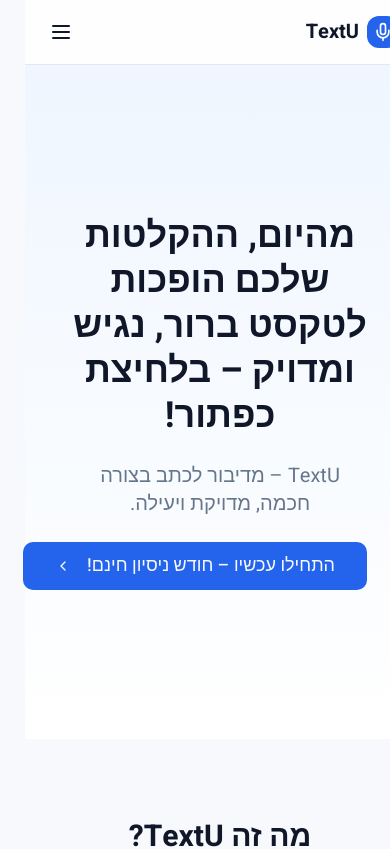
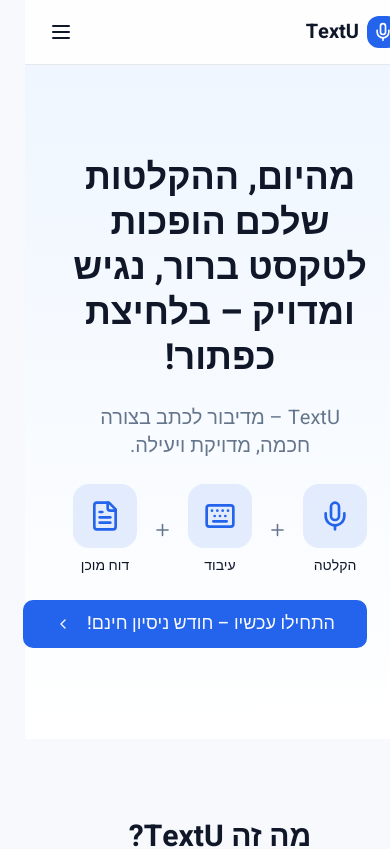
Before and after one commit to prettyfly8/TextU, a React (Vite) app: page / in a window 390 px wide. Shown: the top 849 px of the page. Built offline with nearby package versions, Linux system fonts and the light colour scheme.

Commit message:
Add microphone, plus, keyboard image
The commit adds an image depicting a microphone, a plus sign, and a keyboard, presumably to represent the process of converting audio to text.

```diff
--- a/src/pages/Index.tsx
+++ b/src/pages/Index.tsx
@@ -13,6 +13,8 @@ import {
   Phone,
   ExternalLink,
   Menu,
+  Plus,
+  Keyboard,
 } from "lucide-react";
 
 const Index = () => {
@@ -60,6 +62,31 @@ const Index = () => {
             <p className="text-xl md:text-2xl text-muted-foreground">
               TextU – מדיבור לכתב בצורה חכמה, מדויקת ויעילה.
             </p>
+
+            {/* Process Visualization */}
+            <div className="flex items-center justify-center gap-4 my-12">
+              <div className="flex flex-col items-center">
+                <div className="w-16 h-16 rounded-2xl bg-primary/10 flex items-center justify-center">
+                  <Mic className="w-8 h-8 text-primary" />
+                </div>
+                <span className="text-sm mt-2">הקלטה</span>
+              </div>
+              <Plus className="w-6 h-6 text-muted-foreground" />
+              <div className="flex flex-col items-center">
+                <div className="w-16 h-16 rounded-2xl bg-primary/10 flex items-center justify-center">
+                  <Keyboard className="w-8 h-8 text-primary" />
+                </div>
+                <span className="text-sm mt-2">עיבוד</span>
+              </div>
+              <Plus className="w-6 h-6 text-muted-foreground" />
+              <div className="flex flex-col items-center">
+                <div className="w-16 h-16 rounded-2xl bg-primary/10 flex items-center justify-center">
+                  <FileText className="w-8 h-8 text-primary" />
+                </div>
+                <span className="text-sm mt-2">דוח מוכן</span>
+              </div>
+            </div>
+
             <Button size="lg" className="text-lg px-8 py-6">
               התחילו עכשיו – חודש ניסיון חינם!
               <ChevronLeft className="mr-2" />
```
